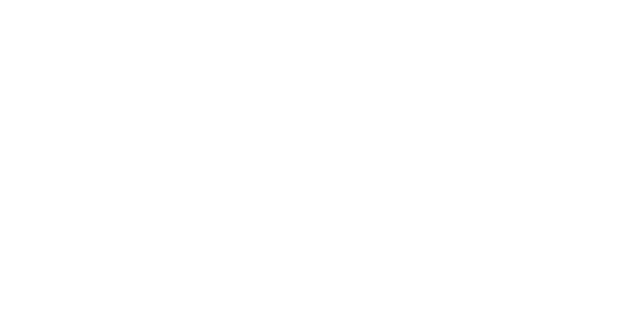
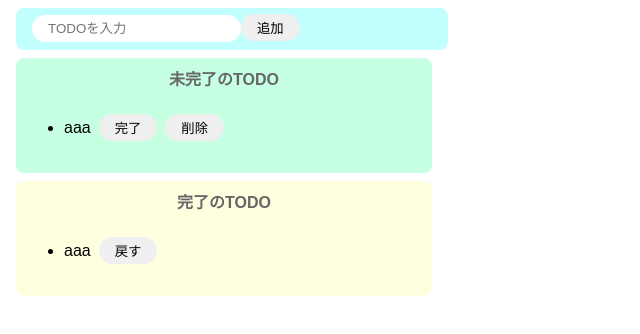
Before and after one commit to sjsnr/to-do-react, a React (Create React App) app: page / in a window 1280 px wide. Shown: the top 334 px of the page, without its empty margins (0-640 px from the left). Built offline with nearby package versions, Linux system fonts and the light colour scheme.

Commit message:
[add] make appearance

```diff
--- a/src/App.jsx
+++ b/src/App.jsx
@@ -2,5 +2,31 @@
 import "./styles.css";
 
 export const App = () => {
-  return <div></div>;
+  return (
+    <>
+      <div className="input-area">
+        <input type="text" placeholder="TODOを入力" />
+        <button>追加</button>
+      </div>
+      <div className="incomplete-area">
+        <p className="area-title">未完了のTODO</p>
+        <ul className="list-row">
+          <li>
+            <span>aaa</span>
+            <button>完了</button>
+            <button>削除</button>
+          </li>
+        </ul>
+      </div>
+      <div className="complete-area">
+        <p className="area-title">完了のTODO</p>
+        <ul className="list-row">
+          <li>
+            <span>aaa</span>
+            <button>戻す</button>
+          </li>
+        </ul>
+      </div>
+    </>
+  );
 };
--- a/src/styles.css
+++ b/src/styles.css
@@ -0,0 +1,62 @@
+body {
+  font-family: sans-serif;
+}
+
+.input-area {
+  background: #c1ffff;
+  width: 400px;
+  height: 30px;
+  padding: 6px 16px;
+  margin: 8px;
+  border-radius: 8px;
+}
+
+input {
+  outline: none;
+  border: none;
+  border-radius: 16px;
+  padding: 6px 16px;
+}
+
+button {
+  border-radius: 16px;
+  border: none;
+  padding: 4px 16px;
+}
+
+button:hover {
+  background: #ff7fff;
+  color: #fff;
+  cursor: pointer;
+}
+
+.incomplete-area {
+  background: #c6ffe2;
+  width: 400px;
+  padding: 8px;
+  margin: 8px;
+  border-radius: 8px;
+}
+
+.complete-area {
+  background: #ffffe0;
+  width: 400px;
+  padding: 8px;
+  margin: 8px;
+  border-radius: 8px;
+}
+
+.area-title {
+  text-align: center;
+  margin-top: 0;
+  font-weight: 700;
+  color: #666;
+}
+
+.list-row > li {
+  padding: 8px 0;
+}
+
+.list-row > li button {
+  margin-left: 8px;
+}
```
